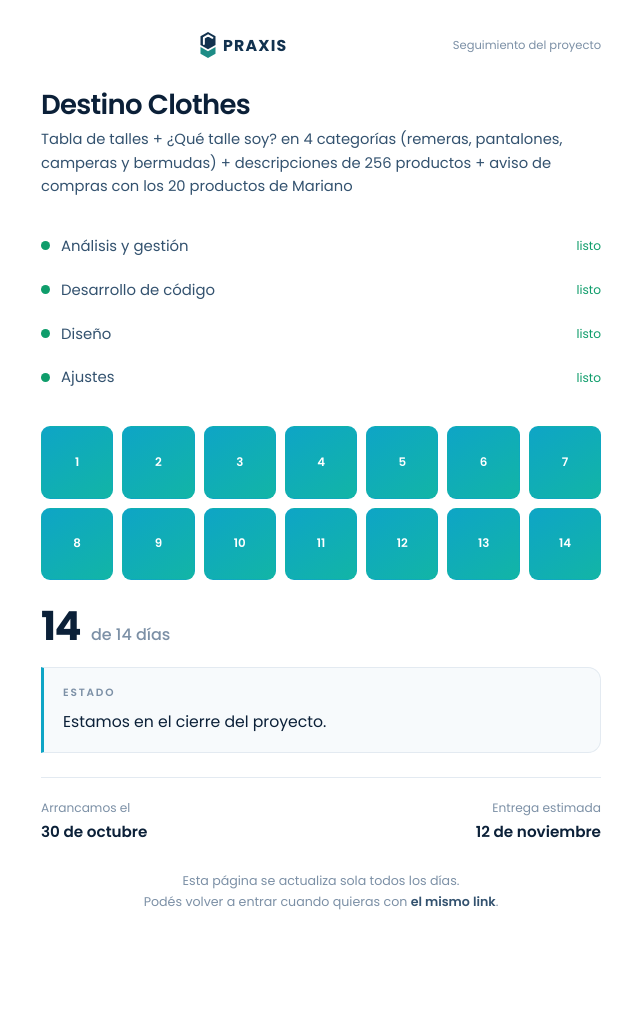
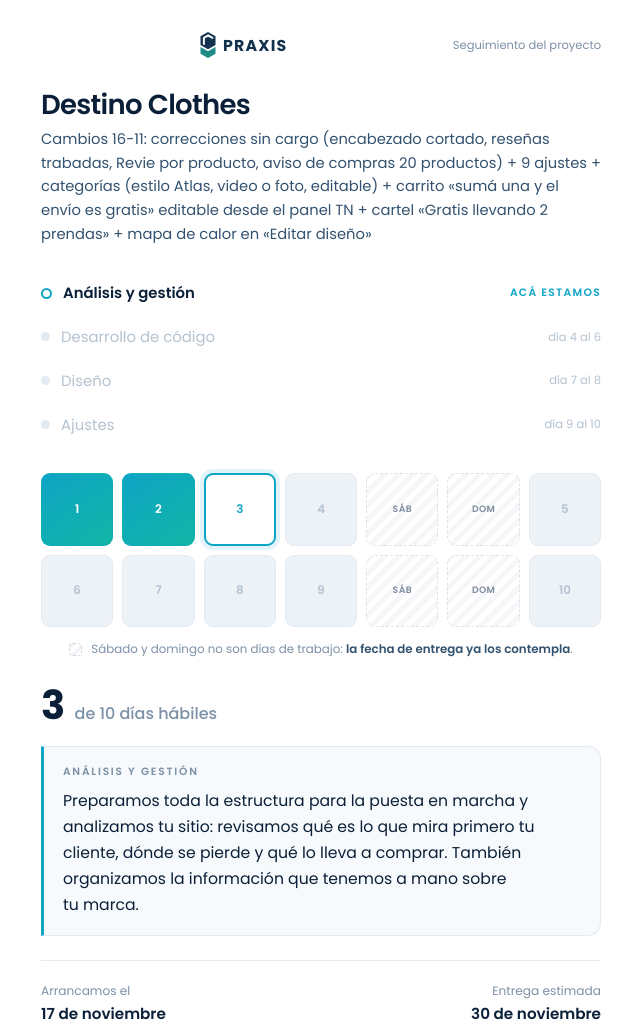
Before and after one commit to mateoquirogav/praxis-seguimiento, a plain HTML site: page destino-clothes/index.html in a window 1280 px wide. Shown: the top 1029 px of the page, without its empty margins (319-959 px from the left). Before the commit the page ends 957 px from the top, so only its background shows below. Drawn offline with Linux system fonts and the light colour scheme.

Commit message:
Seguimiento actualizado 2026-11-19

```diff
--- a/destino-clothes/index.html
+++ b/destino-clothes/index.html
@@ -42,6 +42,10 @@ h1{font-size:1.72rem;font-weight:600;letter-spacing:-.7px;line-height:1.25;text-
 .d{aspect-ratio:1;border-radius:9px;background:var(--off);border:1.5px solid var(--line);display:grid;place-items:center;font-size:.74rem;font-weight:600;color:#B4C2CF;transition:background .5s ease,color .5s ease,border-color .5s ease}
 .d.on{background:linear-gradient(145deg,var(--cy),var(--tl));border-color:transparent;color:#fff}
 .d.hoy{background:var(--bg);border:2.5px solid var(--cy);color:var(--cy);box-shadow:0 0 0 4px rgba(14,165,198,.13)}
+.d.finde{background:repeating-linear-gradient(135deg,rgba(148,163,184,.09),rgba(148,163,184,.09) 5px,transparent 5px,transparent 10px);border-color:rgba(148,163,184,.26);border-style:dashed;color:#7F8DA0;font-size:.58rem;font-weight:600;letter-spacing:.4px}
+.leyenda{display:flex;align-items:center;justify-content:center;gap:9px;margin-top:13px;font-size:.74rem;color:var(--pa3)}
+.leyenda i{width:13px;height:13px;border-radius:4px;flex:0 0 auto;border:1.5px dashed rgba(148,163,184,.4);background:repeating-linear-gradient(135deg,rgba(148,163,184,.12),rgba(148,163,184,.12) 4px,transparent 4px,transparent 8px)}
+.leyenda b{color:var(--pa2);font-weight:600}
 
 .nums{display:flex;align-items:baseline;gap:11px;margin-top:26px;flex-wrap:wrap}
 .nums .big{font-size:2.5rem;font-weight:700;letter-spacing:-1.6px;line-height:1}
@@ -90,15 +94,16 @@ h1{font-size:1.72rem;font-weight:600;letter-spacing:-.7px;line-height:1.25;text-
   </div>
 
   <h1>Destino Clothes</h1>
-  <p class="sub">Tabla de talles + ¿Qué talle soy? en 4 categorías (remeras, pantalones, camperas y bermudas) + descripciones de 256 productos + aviso de compras con los 20 productos de Mariano</p>
+  <p class="sub">Cambios 16-11: correcciones sin cargo (encabezado cortado, reseñas trabadas, Revie por producto, aviso de compras 20 productos) + 9 ajustes + categorías (estilo Atlas, video o foto, editable) + carrito «sumá una y el envío es gratis» editable desde el panel TN + cartel «Gratis llevando 2 prendas» + mapa de calor en «Editar diseño»</p>
 
   <div class="fases" id="fs"></div>
 
   <div class="grid" id="g"></div>
+  <div class="leyenda"><i></i><span>Sábado y domingo no son días de trabajo: <b>la fecha de entrega ya los contempla</b>.</span></div>
 
   <div class="nums">
     <span class="big" id="dia">—</span>
-    <span class="of">de 14 días</span>
+    <span class="of">de 10 días hábiles</span>
   </div>
 
   <div class="msg" id="caja">
@@ -108,17 +113,21 @@ h1{font-size:1.72rem;font-weight:600;letter-spacing:-.7px;line-height:1.25;text-
 
   <div class="pie">
     <div>Arrancamos el<b id="ini"></b></div>
-    <div style="text-align:right">Entrega estimada<b>12 de noviembre</b></div>
+    <div style="text-align:right">Entrega estimada<b>30 de noviembre</b></div>
   </div>
 
   <p class="nota">Esta página se actualiza sola todos los días.<br>
-  Podés volver a entrar cuando quieras con <b>el mismo link</b>.</p>
+  Podés volver a entrar cuando quieras con <b>el mismo link</b>.<br>El estudio trabaja de lunes a viernes.</p>
 </div>
 
 <script>
 (function(){
-  var INICIO = "2026-10-30", TOTAL = 14;
-  var CORTES = [3, 8, 12, 14], FASES = [["Análisis y gestión", "Preparamos toda la estructura para la puesta en marcha y analizamos tu sitio: revisamos qué es lo que mira primero tu cliente, dónde se pierde y qué lo lleva a comprar. También organizamos la información que tenemos a mano sobre tu marca."], ["Desarrollo de código", "Armamos las estructuras de código de cada bloque de tu web. Es la parte más silenciosa del trabajo: se construye por fuera, listo para montarlo después en tu sitio."], ["Diseño", "Unimos las estructuras de código con tu tienda y ajustamos que todo hable el mismo idioma: colores, tipografías y espacios en concordancia con tu marca."], ["Ajustes", "Revisamos la web completa: que cargue rápido, que no haya conflictos entre códigos y que cada sección funcione como tiene que funcionar."]];
+  var INICIO = "2026-11-17", TOTAL = 10, HAB = true;
+  var ENTREGA = "30 de noviembre";
+  function esHabil(d){ var w = d.getDay(); return w !== 0 && w !== 6; }
+  // dias del plazo que ya corrieron entre a y b (ambos incluidos); con HAB, sin sabados ni domingos
+  function cuenta(a, b){ var c = 0, x = new Date(a.getTime()); while(x <= b){ if(!HAB || esHabil(x)) c++; x.setDate(x.getDate() + 1); } return c; }
+  var CORTES = [3, 6, 8, 10], FASES = [["Análisis y gestión", "Preparamos toda la estructura para la puesta en marcha y analizamos tu sitio: revisamos qué es lo que mira primero tu cliente, dónde se pierde y qué lo lleva a comprar. También organizamos la información que tenemos a mano sobre tu marca."], ["Desarrollo de código", "Armamos las estructuras de código de cada bloque de tu web. Es la parte más silenciosa del trabajo: se construye por fuera, listo para montarlo después en tu sitio."], ["Diseño", "Unimos las estructuras de código con tu tienda y ajustamos que todo hable el mismo idioma: colores, tipografías y espacios en concordancia con tu marca."], ["Ajustes", "Revisamos la web completa: que cargue rápido, que no haya conflictos entre códigos y que cada sección funcione como tiene que funcionar."]];
   var MES = ['enero','febrero','marzo','abril','mayo','junio','julio','agosto','septiembre','octubre','noviembre','diciembre'];
 
   function parse(s){ var a=s.split('-'); return new Date(+a[0], +a[1]-1, +a[2]); }
@@ -148,19 +157,23 @@ h1{font-size:1.72rem;font-weight:600;letter-spacing:-.7px;line-height:1.25;text-
 
   var ini = parse(INICIO), hoy = new Date();
   hoy = new Date(hoy.getFullYear(), hoy.getMonth(), hoy.getDate());
-  var t = Math.round((hoy - ini)/86400000);
-  var dia = Math.min(Math.max(t + 1, 1), TOTAL);
-  var pasado = t + 1 > TOTAL;
+  var corridos = cuenta(ini, hoy);
+  var dia = Math.min(Math.max(corridos, 1), TOTAL);
+  var pasado = corridos > TOTAL;
+  var finde = HAB && !pasado && hoy >= ini && !esHabil(hoy);
 
   document.getElementById('ini').textContent = ini.getDate() + ' de ' + MES[ini.getMonth()];
   document.getElementById('dia').textContent = dia;
   var iF = 0;
   for(var f = 0; f < CORTES.length; f++){ if(dia <= CORTES[f]){ iF = f; break; } iF = CORTES.length - 1; }
 
-  document.getElementById('et').textContent = pasado ? 'Estado' : FASES[iF][0];
+  document.getElementById('et').textContent = pasado ? 'Estado' : (finde ? 'Fin de semana' : FASES[iF][0]);
   document.getElementById('msg').textContent = pasado
     ? 'Estamos en el cierre del proyecto.'
-    : FASES[iF][1];
+    : (finde ? 'El estudio trabaja de lunes a viernes. El lunes tu proyecto retoma en la etapa de '
+             + FASES[iF][0].toLowerCase() + ', y la fecha de entrega ya contempla el fin de semana: sigue siendo el '
+             + ENTREGA + '.'
+             : FASES[iF][1]);
 
   var desde = 0, hF = '';
   for(var j = 0; j < FASES.length; j++){
@@ -174,10 +187,27 @@ h1{font-size:1.72rem;font-weight:600;letter-spacing:-.7px;line-height:1.25;text-
   }
   document.getElementById('fs').innerHTML = hF;
 
+  // Con HAB se dibuja el calendario completo: los dias habiles van numerados
+  // y el sabado y el domingo quedan rayados, para que se vea por que 10 dias
+  // de trabajo ocupan mas de 10 dias en el almanaque.
   var g = document.getElementById('g'), html = '';
-  for(var i = 1; i <= TOTAL; i++){
-    var cls = i < dia || pasado ? 'd on' : (i === dia ? 'd hoy' : 'd');
-    html += '<span class="' + cls + '">' + i + '</span>';
+  if(HAB){
+    var x = new Date(ini.getTime()), n = 0;
+    while(n < TOTAL){
+      if(esHabil(x)){
+        n++;
+        var cls = n < dia || pasado ? 'd on' : (n === dia ? 'd hoy' : 'd');
+        html += '<span class="' + cls + '">' + n + '</span>';
+      } else {
+        html += '<span class="d finde">' + (x.getDay() === 6 ? 'SÁB' : 'DOM') + '</span>';
+      }
+      x.setDate(x.getDate() + 1);
+    }
+  } else {
+    for(var i = 1; i <= TOTAL; i++){
+      var c2 = i < dia || pasado ? 'd on' : (i === dia ? 'd hoy' : 'd');
+      html += '<span class="' + c2 + '">' + i + '</span>';
+    }
   }
   g.innerHTML = html;
 })();
```
